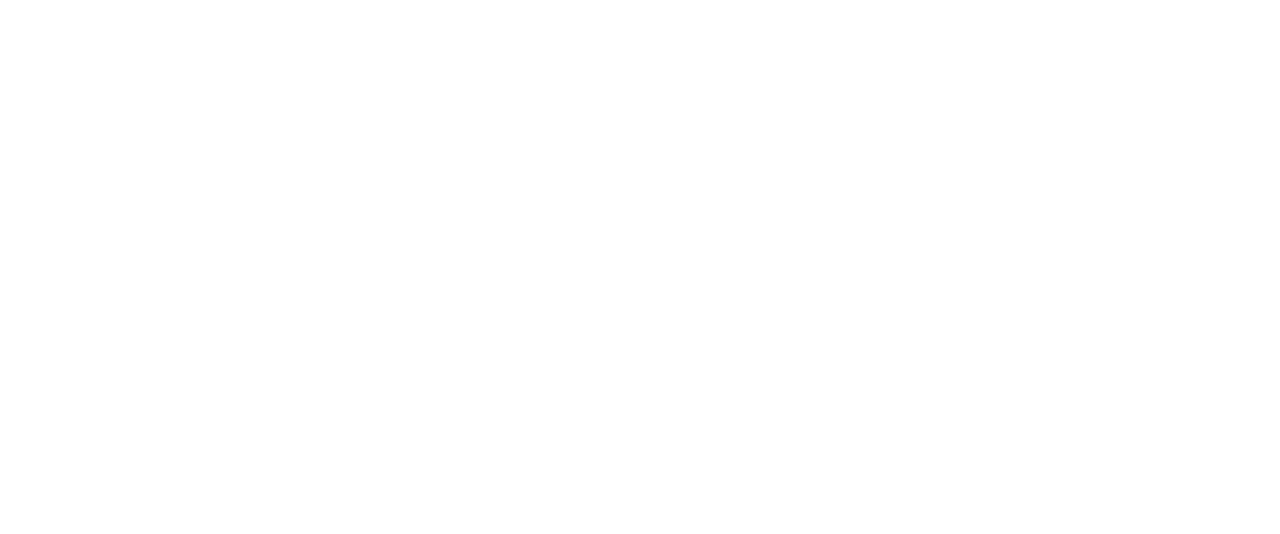
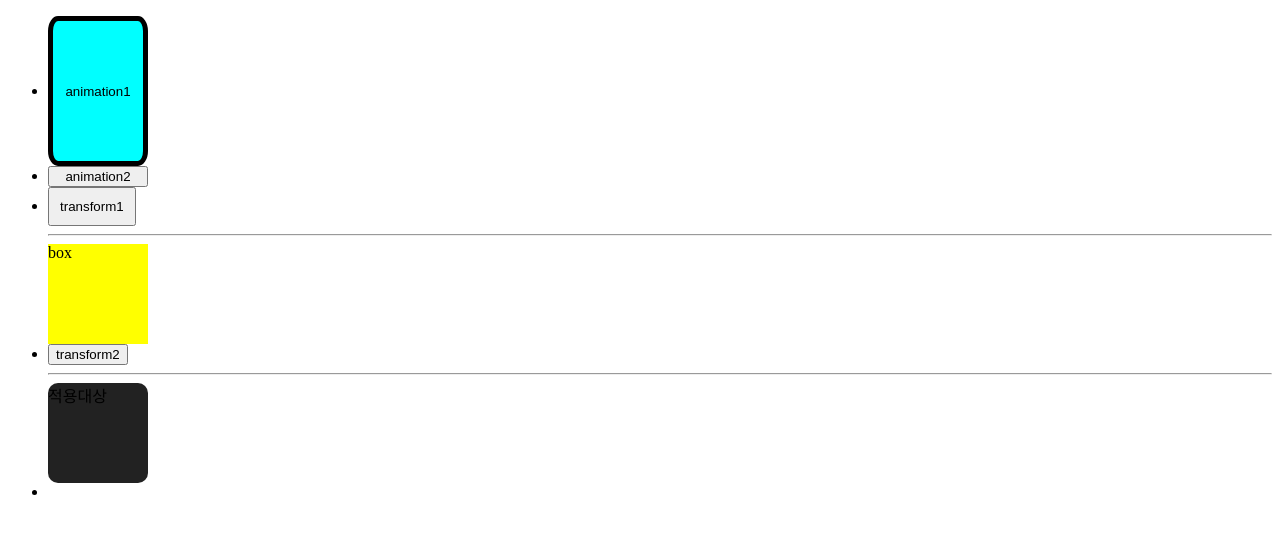
Before and after one commit to ejysyc22/css_animation_study, a plain HTML site: page ani_1.html in a window 1280 px wide. Drawn offline with Linux system fonts and the light colour scheme.

Commit message:
transition transform study

```diff
--- a/ani_1.html
+++ b/ani_1.html
@@ -6,8 +6,93 @@
     <meta name="description" content="">
     <meta name="keywords" content="">
     <title>애니메이션1</title>
+    <style>
+        #btn1 {
+            background: aqua;
+            width: 100px; height: 150px; border-radius: 10%;
+            border: 5px solid #000;
+            /* transition:애니메이션 적용속성 지속시간; */
+            /* 대상 자체한테 transition에게 해줘야한다 */
+            /* transition:background 0.5s, width 0.8s; */ /* 시간과 크기등 속성이 다르면 "," 으로 구분해서 쓴다 */
+            /* 1s는 1초 */
+            transition:all 0.5s; /* 지속시간이 모든 속성에 일치할때는 "all" */
+            position: relative; lefe:0;   /*  */
+        }
+        #btn1:hover {
+            border: 10px solid #00f; padding: 30px;  /* border 테두리선 만들기 */
+            background: pink; border-radius:50%;     /* border-redius는 테두리라인 모양 */
+            width: 150px; height: 200px;
+            left: 100px;
+        }  /* hover는 올렸을때 */
+
+        #btn2 {
+            width: 100px;
+            transition: width 1s ease 0.5s,
+            height 2s linear 1s ;  /* 0.5s 후에 1s 움직인다 */ /* 시간을 두개쓰면 뒤에 쓰는 시간만큼 지연된다. */
+
+        }
+        #btn2:hover {
+            width: 200px;
+            height: 50px;
+        }
+        /* transform 연습 */
+        #btn3 {
+            padding: 10px; }
+        #btn3:hover ~.box {background: pink;
+            /* transform:속성(값) 속성(값) */
+            /* transform 속성은 자식,자손에게도 영향을 준다. */
+            /* transform:scaleX(2) scaleY(0.5); */ /* scale X,Y는 X,Y축 */      /* 1은 100%, 2는 200% 를 인식한다. */
+            /* transform: rotate(60deg) scaley(1.5); */ /* 시계방향으로 돌고 "-"로 넣으면 시계반대 방향 */
+            /* transform:skew(60deg); */  /* 60deg, -40deg는x,y 값을 동시에 적을때  */
+            transform:translatex(200px);
+
+
+
+        }  /* "+" 가까운 첫번째 형제, "~"" 형제들중 */
+
+        /* btn3에 마우스를 올렸을때 그 형제 box가 변경된다. */
+        .box {
+            width: 100px; height:100px;
+            background: yellow;
+            transition: transform 0.5s;  /* box가 바꿔야하기 때문에 바뀌는 상대에게 적어준다 */
+        }
+
+        #btn4 {}
+        .target {
+            display: block;
+            transition: all 0.5s;
+            width: 100px; height:100px;
+            background: #222; border-radius: 10%;
+            }
+
+        #btn4:hover ~ .target {
+            background: orangered;
+            /* transform-origin: center bottom;  */
+            transform:rotate(60px);
+
+        }
+
+    </style>
 </head>
 <body>
-
+    <ul>
+        <li>
+            <button id="btn1">animation1</button>
+        </li>
+        <li>
+            <button  id="btn2" type="button">animation2</button>  <!-- button를 범용적(여러용도)으로 쓸때는 type에 button으로 적는다. -->
+        </li>
+        <li>
+            <button id="btn3" type="button">transform1</button>
+            <hr>
+            <div class="box">box</div>
+        </li>
+        <li>
+            <button id="btn4" type="button">transform2</button>
+            <hr>
+            <span class="target">적용대상</span>
+        </li>
+        <li></li>
+    </ul>
 </body>
 </html>
```
